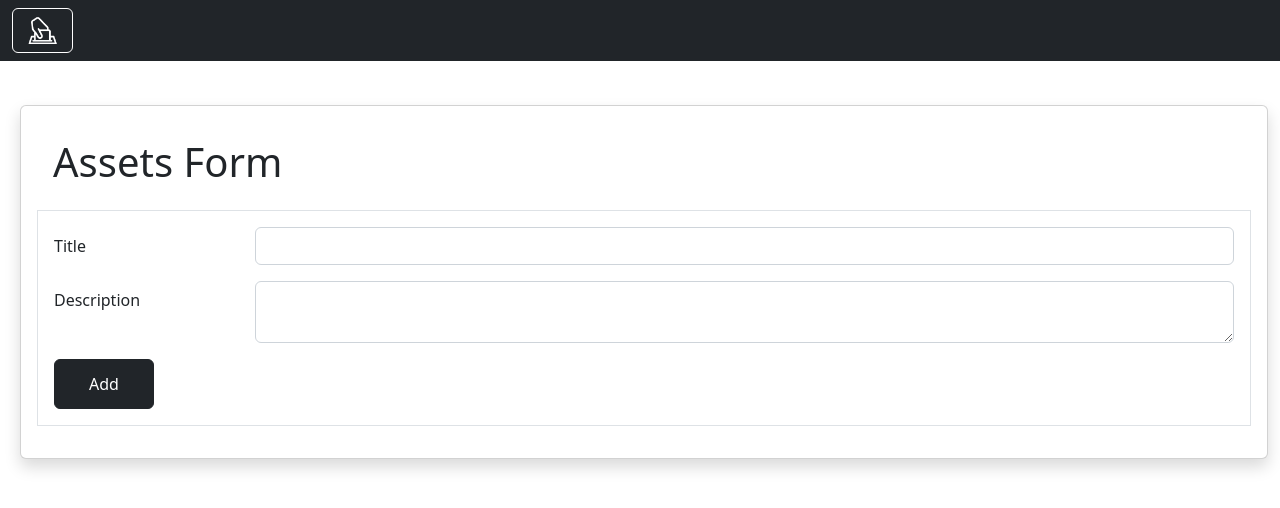
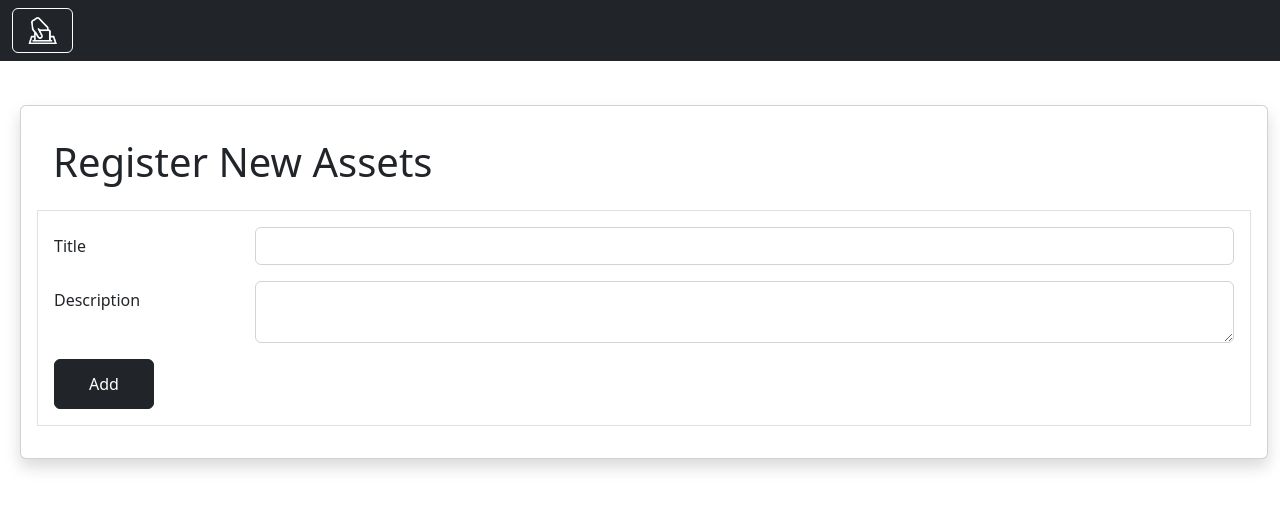
Before and after one commit to voting-and-approval-system/vaas, an Angular app in the folder vaas-frontend/: page /admin/addassets in a window 1280 px wide. Shown: the top 508 px of the page. Built offline with nearby package versions, Linux system fonts and the light colour scheme; sample sign-in values are in the browser's storage.

Commit message:
minor fix

```diff
--- a/vaas-frontend/src/app/admin/add-assets/add-assets.component.html
+++ b/vaas-frontend/src/app/admin/add-assets/add-assets.component.html
@@ -2,7 +2,7 @@
   <div class="card shadow p-3 mt-4">
     <div div id="filter">
       <div class="p-3">
-        <h1>Assets Form</h1>
+        <h1>Register New Assets</h1>
       </div>
       <div class="p-3 mb-3 table-responsive border">
         <form [formGroup]="assetsForm" (ngSubmit)="data ? updateAssets(data.id) : addAssets()">
--- a/vaas-frontend/src/app/admin/add-issues/add-issues.component.html
+++ b/vaas-frontend/src/app/admin/add-issues/add-issues.component.html
@@ -2,7 +2,7 @@
   <div class="card shadow p-3 mt-4">
     <div div id="filter">
       <div class="p-3">
-        <h1>Issues Form</h1>
+        <h1>Register New Issues</h1>
       </div>
       <div class="p-3 mb-3 table-responsive border">
         <form [formGroup]="issuesForm" (ngSubmit)="data ? updateIssues(data.id) : addIssues()">
--- a/vaas-frontend/src/app/admin/add-option/add-option.component.html
+++ b/vaas-frontend/src/app/admin/add-option/add-option.component.html
@@ -2,7 +2,7 @@
   <div class="card shadow p-3 mt-4">
     <div div id="filter">
       <div class="p-3">
-        <h1>Option Form</h1>
+        <h1>Register New Option</h1>
       </div>
       <div class="p-3 mb-3 table-responsive border">
         <form [formGroup]="optionForm" (ngSubmit)="data ? updateOption(data.id) : addOption()">
--- a/vaas-frontend/src/app/register/register.component.css
+++ b/vaas-frontend/src/app/register/register.component.css
@@ -13,5 +13,5 @@ mat-form-field {
 }
 
 .title {
-    font: 5em 'Josefin Sans', sans-serif;
+    font:  'Josefin Sans', sans-serif;
 }
```
